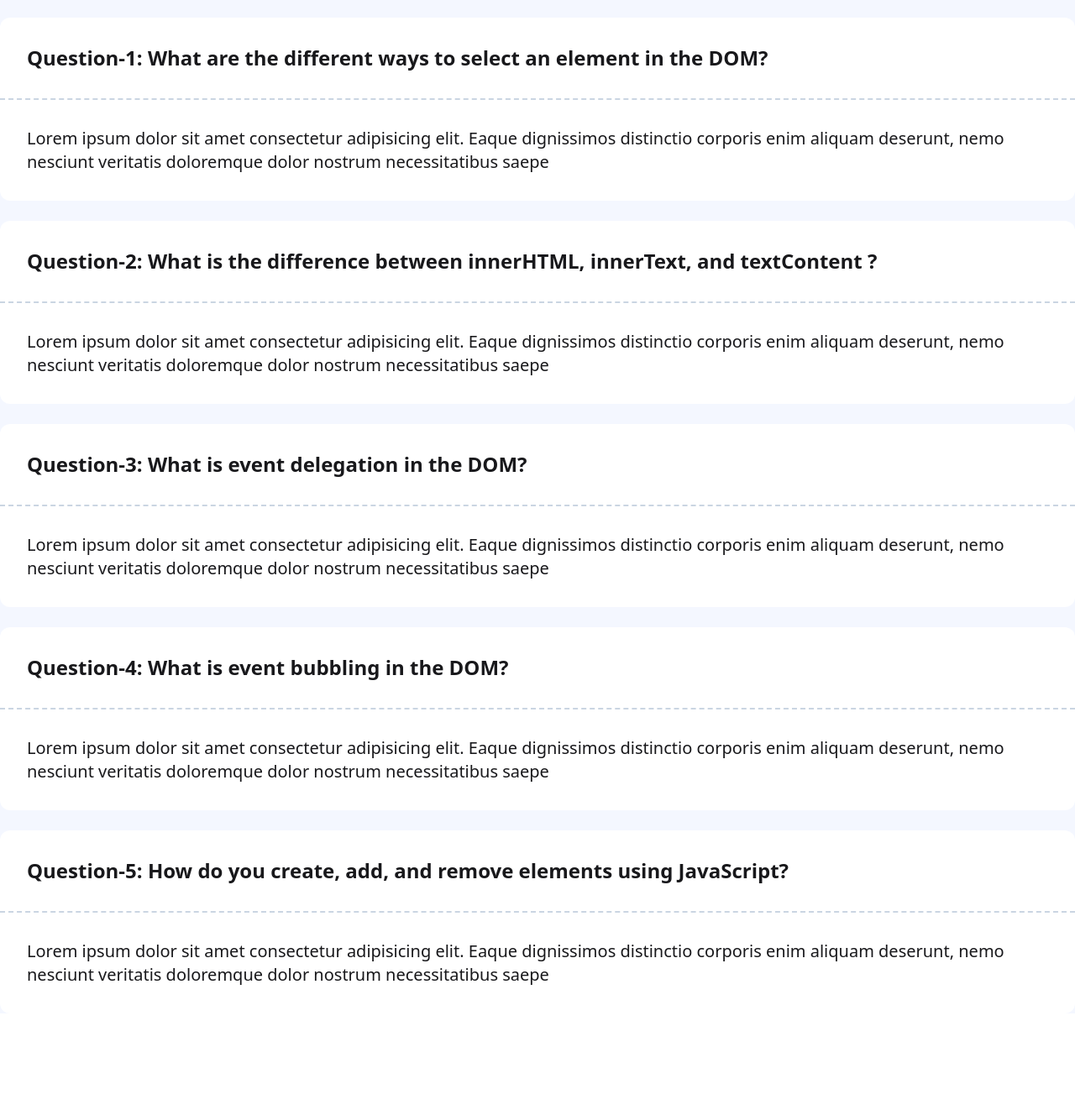
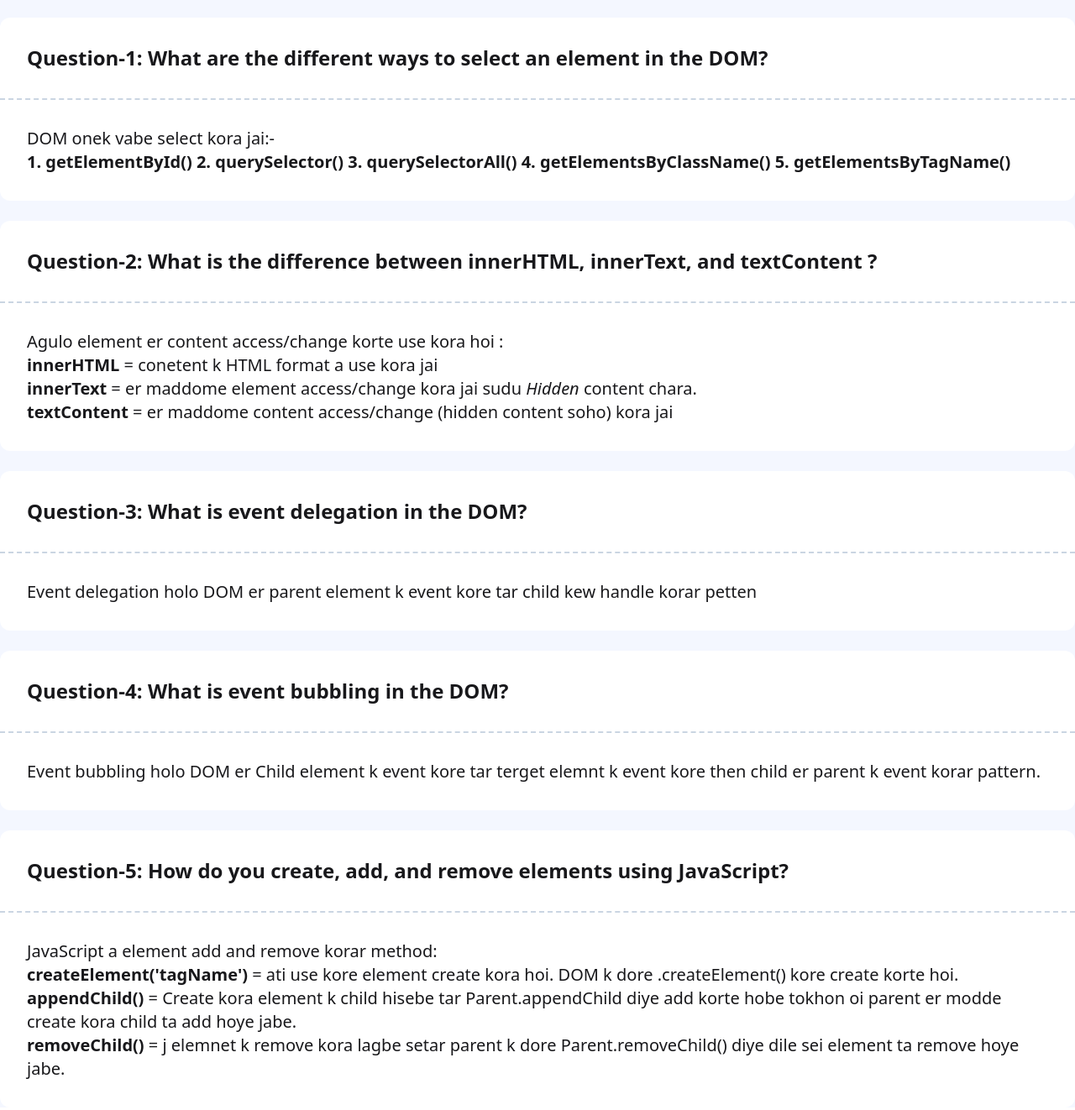
Before and after one commit to masud667/B11-Assignment-5, a plain HTML site: page blogs.html in a window 1280 px wide. Shown: the part 159-1481 px from the top of the page at 84% size. Before the commit the page ends 1390 px from the top, so only its background shows below. Drawn offline with nearby package versions, Linux system fonts and the light colour scheme.

Commit message:
added blogs questions answers

```diff
--- a/blogs.html
+++ b/blogs.html
@@ -31,7 +31,16 @@
             <!-- question 1 -->
             <div class="bg-white rounded-xl my-6">
                 <p class="text-2xl font-bold p-8 border-b-2 border-dashed border-slate-300 ">Question-1: What are the different ways to select an element in the DOM?</p>
-                <p class=" text-xl p-8">Lorem ipsum dolor sit amet consectetur adipisicing elit. Eaque dignissimos distinctio corporis enim aliquam deserunt, nemo nesciunt veritatis doloremque dolor nostrum necessitatibus saepe</p>
+                <p class=" text-xl p-8">
+                    DOM onek vabe select kora jai:- <br>
+                    <strong>
+                    1. getElementById()
+                    2. querySelector()
+                    3. querySelectorAll()
+                    4. getElementsByClassName()
+                    5. getElementsByTagName()
+                </strong>
+                </p>
 
             </div>
 
@@ -39,7 +48,11 @@
             <!-- question 2 -->
             <div class="bg-white rounded-xl my-6">
                 <p class="text-2xl font-bold p-8 border-b-2 border-dashed border-slate-300 ">Question-2: What is the difference between innerHTML, innerText, and textContent ?</p>
-                <p class=" text-xl p-8">Lorem ipsum dolor sit amet consectetur adipisicing elit. Eaque dignissimos distinctio corporis enim aliquam deserunt, nemo nesciunt veritatis doloremque dolor nostrum necessitatibus saepe</p>
+                <p class=" text-xl p-8"> Agulo element er content access/change korte use kora hoi : <br>
+                    <strong>innerHTML</strong> = conetent k HTML format a use kora jai <br>
+                    <strong>innerText</strong> = er maddome element access/change kora jai sudu <i>Hidden</i> content chara. <br>
+                    <strong>textContent</strong> = er maddome content access/change (hidden content soho) kora jai
+                </p>
 
             </div>
 
@@ -48,7 +61,9 @@
                 <p class="text-2xl font-bold p-8 border-b-2 border-dashed border-slate-300 ">Question-3: What is event delegation in the DOM?
 
                 </p>
-                <p class=" text-xl p-8">Lorem ipsum dolor sit amet consectetur adipisicing elit. Eaque dignissimos distinctio corporis enim aliquam deserunt, nemo nesciunt veritatis doloremque dolor nostrum necessitatibus saepe</p>
+                <p class=" text-xl p-8">
+                    Event delegation holo DOM er parent element k event kore tar child kew handle korar petten
+                </p>
 
             </div>
 
@@ -57,7 +72,9 @@
                 <p class="text-2xl font-bold p-8 border-b-2 border-dashed border-slate-300 ">Question-4: What is event bubbling in the DOM?
 
                 </p>
-                <p class=" text-xl p-8">Lorem ipsum dolor sit amet consectetur adipisicing elit. Eaque dignissimos distinctio corporis enim aliquam deserunt, nemo nesciunt veritatis doloremque dolor nostrum necessitatibus saepe</p>
+                <p class=" text-xl p-8">
+                    Event bubbling holo DOM er Child element k event kore tar terget elemnt k event kore then child er parent k event korar pattern.
+                </p>
 
             </div>
 
@@ -66,7 +83,13 @@
                 <p class="text-2xl font-bold p-8 border-b-2 border-dashed border-slate-300 ">Question-5: How do you create, add, and remove elements using JavaScript?
 
                 </p>
-                <p class=" text-xl p-8">Lorem ipsum dolor sit amet consectetur adipisicing elit. Eaque dignissimos distinctio corporis enim aliquam deserunt, nemo nesciunt veritatis doloremque dolor nostrum necessitatibus saepe</p>
+                <p class=" text-xl p-8">
+                    JavaScript a element add and remove korar method:
+                    <br>
+                    <strong>createElement('tagName')</strong> = ati use kore element create kora hoi. DOM k dore .createElement() kore create korte hoi. <br>
+                    <strong>appendChild()</strong> = Create kora element k child hisebe tar Parent.appendChild diye add korte hobe tokhon oi parent er modde create kora child ta add hoye jabe. <br>
+                    <strong>removeChild()</strong> = j elemnet k remove kora lagbe setar parent k dore Parent.removeChild() diye dile sei element ta remove hoye jabe.
+                </p>
 
             </div>
 
```
Also changed, not shown: index.html (+1 -1 lines), js/script.js (+6 -10 lines).
